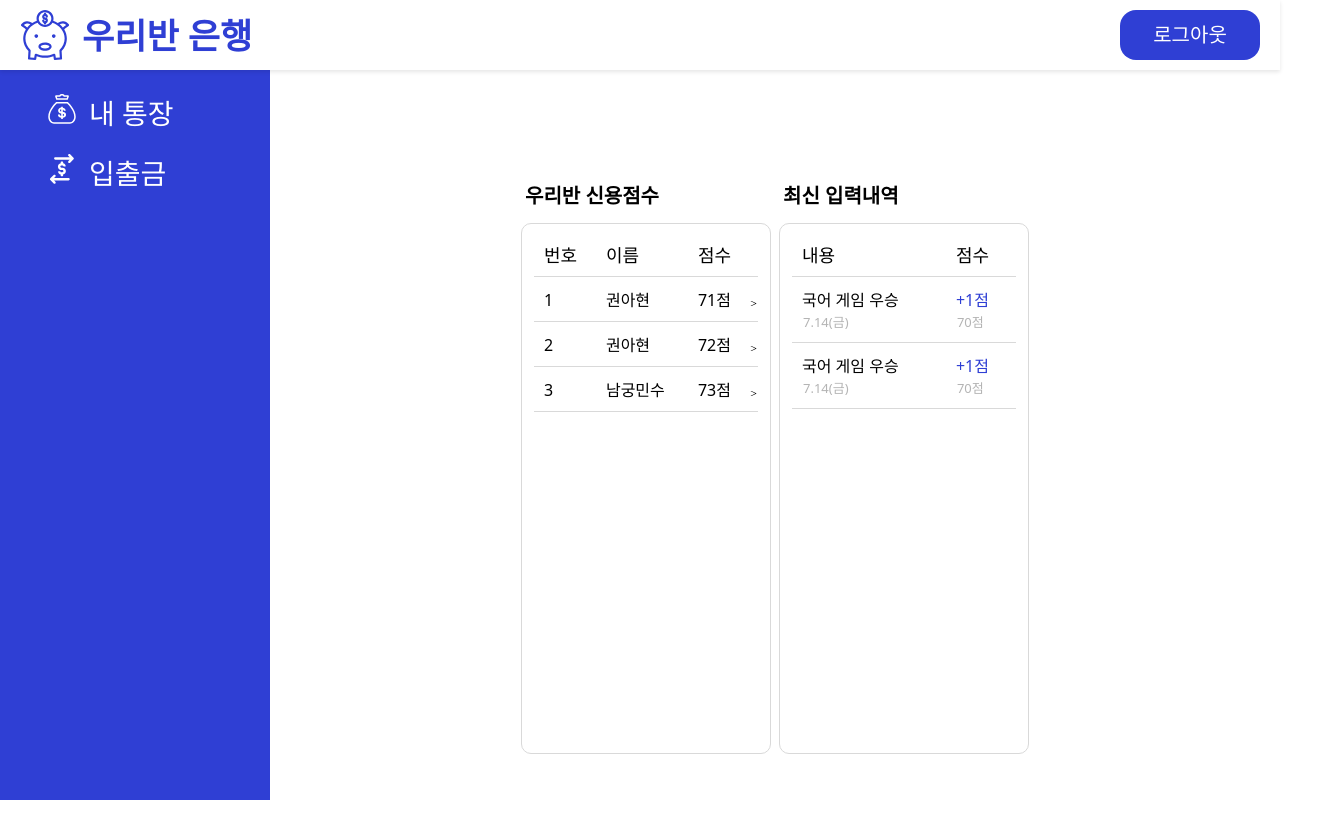
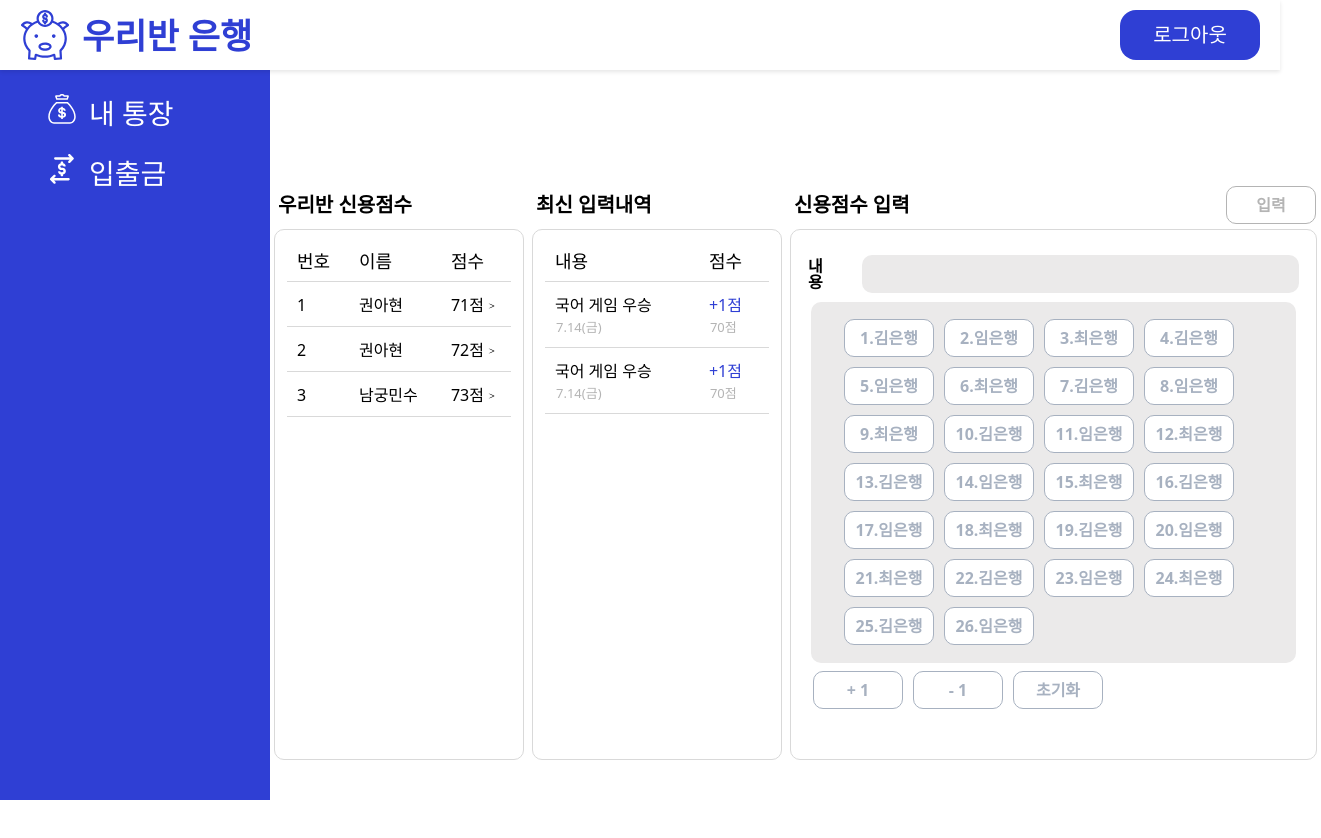
Before and after one commit to Our-Class-Bank/core-frontend, a React (Vite) app: page /credit in a window 1280 px wide. Shown: the top 838 px of the page, 1321 px wide, since content can reach past the window. Built offline with nearby package versions, Linux system fonts and the light colour scheme.

Commit message:
feat-신용점수입력 Form UI 및 기능

```diff
--- a/src/components/transfer/StudentList.tsx
+++ b/src/components/transfer/StudentList.tsx
@@ -1,4 +1,8 @@
-import { Wrapper, Container } from "@/style/transfer/StudentListStyle";
+import {
+  Wrapper,
+  StudentBtns,
+  Container,
+} from "@/style/transfer/StudentListStyle";
 import FormBtn from "@/style/common/FormBtn";
 import { useState } from "react";
 
@@ -34,9 +38,10 @@ const students: string[] = [
 type StudentListProps = {
   setValue: (name: string, value: boolean) => void;
   watchStudents: string[];
+  height: string;
 };
 
-const StudentList = ({ setValue, watchStudents }: StudentListProps) => {
+const StudentList = ({ setValue, watchStudents, height }: StudentListProps) => {
   const [selectedStudents, setSelectedStudents] =
     useState<string[]>(watchStudents);
 
@@ -54,8 +59,9 @@ const StudentList = ({ setValue, watchStudents }: StudentListProps) => {
   };
 
   return (
-    <Wrapper>
+    <Wrapper height={height}>
       <Container>
+        <StudentBtns>
           {students.map((student: string, index: number) => (
             <FormBtn
               onClick={() => handleStudentClick(student)}
@@ -65,6 +71,7 @@ const StudentList = ({ setValue, watchStudents }: StudentListProps) => {
               {student}
             </FormBtn>
           ))}
+        </StudentBtns>
       </Container>
     </Wrapper>
   );
--- a/src/pages/credit/Credit.tsx
+++ b/src/pages/credit/Credit.tsx
@@ -4,7 +4,10 @@ import { Container } from "@/style/common/CommonStyle";
 import styled from "styled-components";
 import ClassCreditTable from "./ClassCreditTable";
 import CreditLogTable from "./CreditLogTable";
+import CreditForm from "./CreditForm";
 import { ReactComponent as BackIcon } from "@/assets/images/back.svg";
+import FormHandleBtn from "@/style/common/FormHandleBtn";
+import { useForm } from "react-hook-form";
 
 const Horizontal = styled.div`
   display: flex;
@@ -22,6 +25,7 @@ const TitleContainer = styled.span`
 function Credit() {
   const [studentDetailMode, setStudentDetailMode] = useState(false);
   const [creditDetailStudent, setCreditDetailStudent] = useState("");
+  const [isFormValid, setIsFormValid] = useState(false);
 
   const handleCreditDetailStudent = (studentName) => {
     setCreditDetailStudent(studentName);
@@ -34,6 +38,10 @@ function Credit() {
     setCreditDetailStudent("");
   };
 
+  const onSubmit = (data) => {
+    console.log(data);
+  };
+
   const containerTitle = studentDetailMode ? (
     <TitleContainer>
       <BackIcon onClick={backToClassCredit} />
@@ -42,6 +50,20 @@ function Credit() {
   ) : (
     <>우리반 신용점수</>
   );
+  //왜 const SubmitBtn = <FormBtn>입력</FormBtn>; 하면 에러가 뜨나?
+  const SubmitBtn = ({ onClick }) => {
+    return (
+      //원래는 form 속성을 넣는 것이 아닌, onClick 속성을 넣어 submit를 구현하려하였으나, 아래의 onClick에서는 원하는대로 submit이 구현되지 않음. 왜?
+      <FormHandleBtn
+        isFormValid={isFormValid}
+        buttonType="submit"
+        form="creditForm"
+        onClick={onClick}
+      >
+        입력
+      </FormHandleBtn>
+    );
+  };
 
   return (
     <Container>
@@ -58,6 +80,13 @@ function Credit() {
         <TableContainer title="최신 입력내역">
           <CreditLogTable />
         </TableContainer>
+        <TableContainer
+          title="신용점수 입력"
+          width="527px"
+          buttonPart={<SubmitBtn onClick={onSubmit} />}
+        >
+          <CreditForm onSubmit={onSubmit} setIsFormValid={setIsFormValid} />
+        </TableContainer>
       </Horizontal>
     </Container>
   );
--- /dev/null
+++ b/src/pages/credit/CreditForm.tsx
@@ -0,0 +1,87 @@
+import StudentList from "@/components/transfer/StudentList";
+import {
+  InputContainer,
+  Input,
+  Form,
+} from "@/style/transfer/TransferFormStyle";
+import { useForm } from "react-hook-form";
+import FormBtn from "@/style/common/FormBtn";
+import { useEffect } from "react";
+
+type CreditFormData = {
+  detail: string;
+  students: string[];
+  amount: string;
+};
+
+const DetailInput = ({ register }) => (
+  <InputContainer>
+    <h3>내용</h3>
+    <Input type="text" width="437px" {...register("detail")} />
+  </InputContainer>
+);
+
+const Buttons = ({ watchActions, setValue, handleReset }) => (
+  <InputContainer>
+    <FormBtn
+      isCurrent={watchActions === "+1"}
+      onClick={() => setValue("action", "+1")}
+    >
+      + 1
+    </FormBtn>
+    <FormBtn
+      isCurrent={watchActions === "-1"}
+      onClick={() => setValue("action", "-1")}
+    >
+      - 1
+    </FormBtn>
+    <FormBtn
+      isCurrent={watchActions === "초기화"}
+      onClick={() => handleReset()}
+    >
+      초기화
+    </FormBtn>
+  </InputContainer>
+);
+
+function CreditForm(props) {
+  const { register, watch, handleSubmit, setValue, reset } = useForm();
+  const { onSubmit, setIsFormValid } = props;
+
+  const watchDetail = watch("detail");
+  const watchStudents = watch("students", []);
+  const watchActions = watch("action");
+
+  const isValid = watchDetail && watchActions && watchStudents.length > 0;
+  useEffect(() => {
+    setIsFormValid(isValid);
+  }, [isValid]);
+
+  const handleReset = () => {
+    reset({
+      detail: "",
+      students: [],
+      action: "",
+    });
+  };
+  return (
+    //왜 해결된지 모르겠지만 해결이 되었다.
+    //처음 코드: onSubmit={handleSubmit(data)}
+    //해결된 코드: onSubmit={handleSubmit(onSubmit)}
+    <Form id="creditForm" onSubmit={handleSubmit(onSubmit)}>
+      <DetailInput register={register} />
+      <StudentList
+        watchStudents={watchStudents}
+        setValue={setValue}
+        height="361px"
+      />
+      <Buttons
+        watchActions={watchActions}
+        setValue={setValue}
+        handleReset={handleReset}
+      />
+    </Form>
+  );
+}
+
+export default CreditForm;
--- a/src/style/common/Button.tsx
+++ b/src/style/common/Button.tsx
@@ -16,7 +16,7 @@ const StyledBtn = styled.button<StyledBtnProps>`
   border-radius: 10px;
   border: ${({ border }) => border};
   color: ${({ color }) => color};
-  background-color: ${({ backgroundcolor }) => backgroundcolor};
+  background-color: ${({ backgroundColor }) => backgroundColor};
   height: ${({ height }) => height};
   width: ${({ width }) => width};
   font-weight: ${({ fontWeight }) => fontWeight};
@@ -32,7 +32,7 @@ interface ButtonProps extends StyledBtnProps {
 const Button: React.FC<ButtonProps> = ({
   border,
   color,
-  backgroundcolor,
+  backgroundColor,
   height,
   width,
   fontWeight,
@@ -41,14 +41,16 @@ const Button: React.FC<ButtonProps> = ({
   children,
   value,
   buttonType,
+  form,
 }) => {
   return (
     <StyledBtn
+      form={form}
       type={buttonType}
       value={value}
       border={border}
       color={color}
-      backgroundcolor={backgroundcolor}
+      backgroundColor={backgroundColor}
       height={height}
       width={width}
       fontWeight={fontWeight}
--- a/src/style/common/FormBtn.tsx
+++ b/src/style/common/FormBtn.tsx
@@ -6,14 +6,14 @@ const BUTTON_ACTIVE_COLOR = "#2F3FD4";
 
 const btnDefault = {
   color: BUTTON_DEFAULT_COLOR,
-  backgroundcolor: "white",
+  backgroundColor: "white",
   height: "38px",
   width: "90px",
   fontWeight: "600",
   margin: "5px",
 };
 
-const FormBtn: React.FC = ({ onClick, children, isCurrent }) => {
+const FormBtn: React.FC = ({ onClick, children, isCurrent, buttonType }) => {
   const buttonStyle = {
     ...btnDefault,
     color: isCurrent ? BUTTON_ACTIVE_COLOR : BUTTON_DEFAULT_COLOR,
@@ -25,7 +25,7 @@ const FormBtn: React.FC = ({ onClick, children, isCurrent }) => {
   return (
     <Button
       onClick={onClick}
-      buttonType="button"
+      buttonType={buttonType ? buttonType : "button"}
       value={children}
       {...buttonStyle}
     >
--- /dev/null
+++ b/src/style/common/FormHandleBtn.tsx
@@ -0,0 +1,41 @@
+import React, { useEffect } from "react";
+import Button from "./Button";
+
+const BUTTON_DEFAULT_COLOR = "#B4B4B4";
+const BUTTON_VALID_COLOR = "#2F3FD4";
+const BUTTON_WHITE_COLOR = "#ffffff";
+
+const btnDefault = {
+  height: "38px",
+  width: "90px",
+  fontWeight: "600",
+  margin: "5px",
+};
+
+const FormHandleBtn: React.FC = (props) => {
+  const { onClick, children, buttonType, form, isFormValid } = props;
+  useEffect(() => console.log(isFormValid), [isFormValid]);
+
+  const buttonStyle = {
+    ...btnDefault,
+    backgroundColor: isFormValid ? BUTTON_VALID_COLOR : BUTTON_WHITE_COLOR,
+    color: isFormValid ? BUTTON_WHITE_COLOR : BUTTON_DEFAULT_COLOR,
+    border: isFormValid
+      ? `2px solid ${BUTTON_VALID_COLOR}`
+      : `1px solid ${BUTTON_DEFAULT_COLOR}`,
+  };
+
+  return (
+    <Button
+      form={form}
+      onClick={onClick}
+      buttonType={buttonType ? buttonType : "button"}
+      value={children}
+      {...buttonStyle}
+    >
+      {children}
+    </Button>
+  );
+};
+
+export default FormHandleBtn;
--- a/src/style/common/TableContainer.tsx
+++ b/src/style/common/TableContainer.tsx
@@ -1,12 +1,11 @@
 import styled from "styled-components";
-
 const Wrapper = styled.div`
   display: flex;
   flex-direction: column;
 `;
 
 const Container = styled.div`
-  width: 250px;
+  width: ${(props) => (props.width ? props.width : "250px")};
   height: 531px;
   border: 1px solid #d9d9d9;
   border-radius: 10px;
@@ -19,15 +18,25 @@ const Title = styled.h1`
   font-style: normal;
   font-weight: 600;
   margin-left: 8px;
-  margin-bottom: 17px;
+`;
+
+const TitleWrapper = styled.div`
+  display: flex;
+  justify-content: space-between;
+  align-items: center;
+  height: 48px;
 `;
 
 function TableContainer(props) {
-  const { title } = props;
+  const { title, width, buttonPart } = props;
   return (
     <Wrapper>
-      <Title>{title}</Title>
-      <Container>{props.children}</Container>
+      <TitleWrapper>
+        <Title>{title}</Title>
+        {buttonPart}
+      </TitleWrapper>
+
+      <Container width={width}>{props.children}</Container>
     </Wrapper>
   );
 }
--- a/src/style/credit/ClassCreditTableStyle.tsx
+++ b/src/style/credit/ClassCreditTableStyle.tsx
@@ -40,4 +40,7 @@ export const Tbody = styled.tbody`
 
 export const StyledDetailIcon = styled(DetailIcon)`
   position: relative;
+  right: 15px;
+  top: 10%;
+  transform: translateY(-50%);
 `;
--- a/src/style/transfer/StudentListStyle.tsx
+++ b/src/style/transfer/StudentListStyle.tsx
@@ -2,7 +2,7 @@ import { styled } from "styled-components";
 
 export const Wrapper = styled.div`
   width: 485px;
-  height: 262px;
+  height: ${(props) => (props.height ? props.height : "262px")};
   background: ${(props) => props.theme.subGray};
   border-radius: 10px;
   display: flex;
@@ -12,6 +12,11 @@ export const Wrapper = styled.div`
   overflow: auto;
 `;
 export const Container = styled.div`
+  display: flex;
+  justify-content: center;
+  align-items: center;
+`;
+export const StudentBtns = styled.div`
   display: flex;
   flex-wrap: wrap;
   max-height: 100%;
--- a/src/style/transfer/TransferFormStyle.tsx
+++ b/src/style/transfer/TransferFormStyle.tsx
@@ -16,6 +16,7 @@ export const Form = styled.form`
   flex-direction: column;
   justify-content: center;
   align-items: center;
+  padding: 5px;
 `;
 
 export const InputContainer = styled.div`
@@ -47,6 +48,7 @@ export const Input = styled.input`
 
   &:focus {
     border: 2px solid #2f3fd4;
+    background-color: #ffffff;
   }
 `;
 
```
Lines whose indentation alone changed are shown as unchanged.
